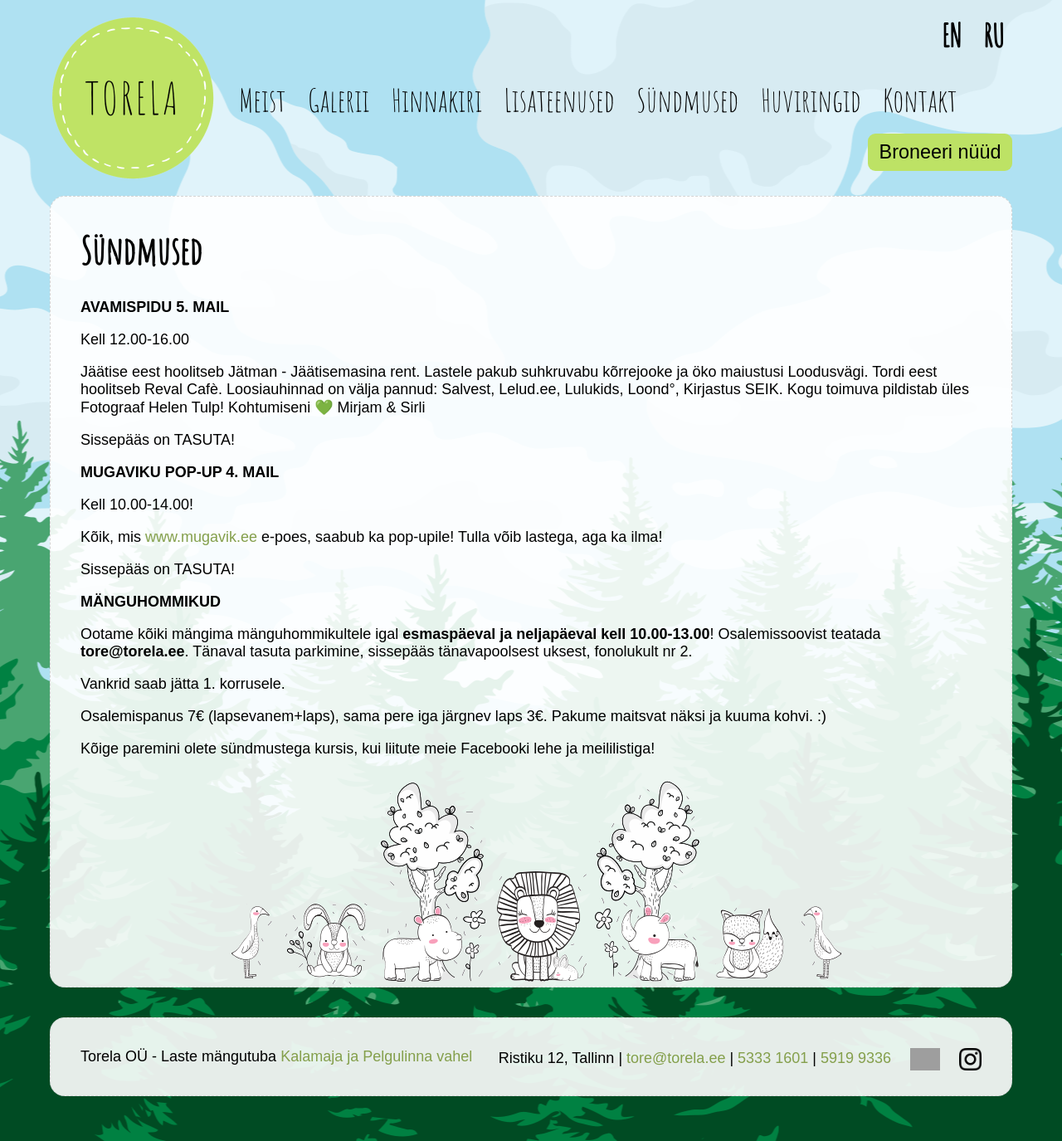
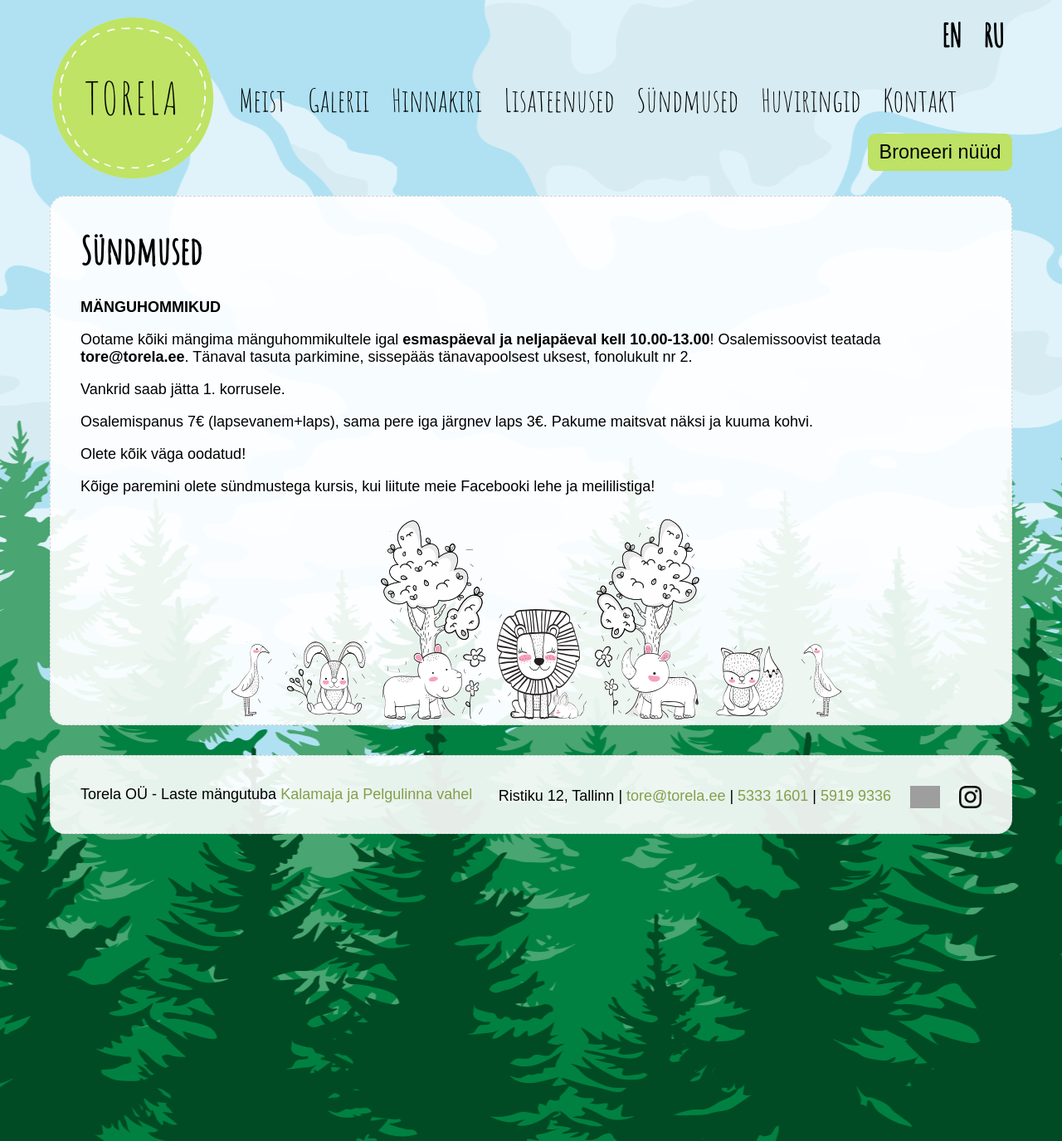
Before and after one commit to mypsik/torela, a Jekyll site: the page built from syndmused/index.md, in a window 1280 px wide. Shown: the whole page at 83% size. Built offline with Jekyll 4.4.1, drawn with Linux system fonts in a browser that asks for light colours; grey boxes are pictures that could not be loaded.

Commit message:
vanad sündmused kustutatud

```diff
--- a/syndmused/index.md
+++ b/syndmused/index.md
@@ -6,26 +6,6 @@ priority: 1.0
 en: /en/events/
 ru: /ru/events/
 ---
-**AVAMISPIDU 5. MAIL**
-
-
-Kell 12.00-16.00
-
-Jäätise eest hoolitseb Jätman - Jäätisemasina rent. Lastele pakub suhkruvabu kõrrejooke ja öko maiustusi Loodusvägi. Tordi eest hoolitseb Reval Cafè. Loosiauhinnad on välja pannud: Salvest, Lelud.ee, Lulukids, Loond°, Kirjastus SEIK. Kogu toimuva pildistab üles Fotograaf Helen Tulp! Kohtumiseni 💚 Mirjam & Sirli
-
-Sissepääs on TASUTA!
-
-
-**MUGAVIKU POP-UP 4. MAIL**
-
-
-Kell 10.00-14.00!
-
-Kõik, mis [www.mugavik.ee](http://www.mugavik.ee){:target="_blank"} e-poes, saabub ka pop-upile!
-Tulla võib lastega, aga ka ilma!
-
-Sissepääs on TASUTA!
-
 
 **MÄNGUHOMMIKUD**
 
@@ -37,7 +17,9 @@ Tänaval tasuta parkimine, sissepääs tänavapoolsest uksest, fonolukult nr 2.
 Vankrid saab jätta 1. korrusele.
 
 Osalemispanus 7€ (lapsevanem+laps), sama pere iga järgnev laps 3€.
-Pakume maitsvat näksi ja kuuma kohvi. :)
+Pakume maitsvat näksi ja kuuma kohvi.
+
+Olete kõik väga oodatud!
 
 
 
```
